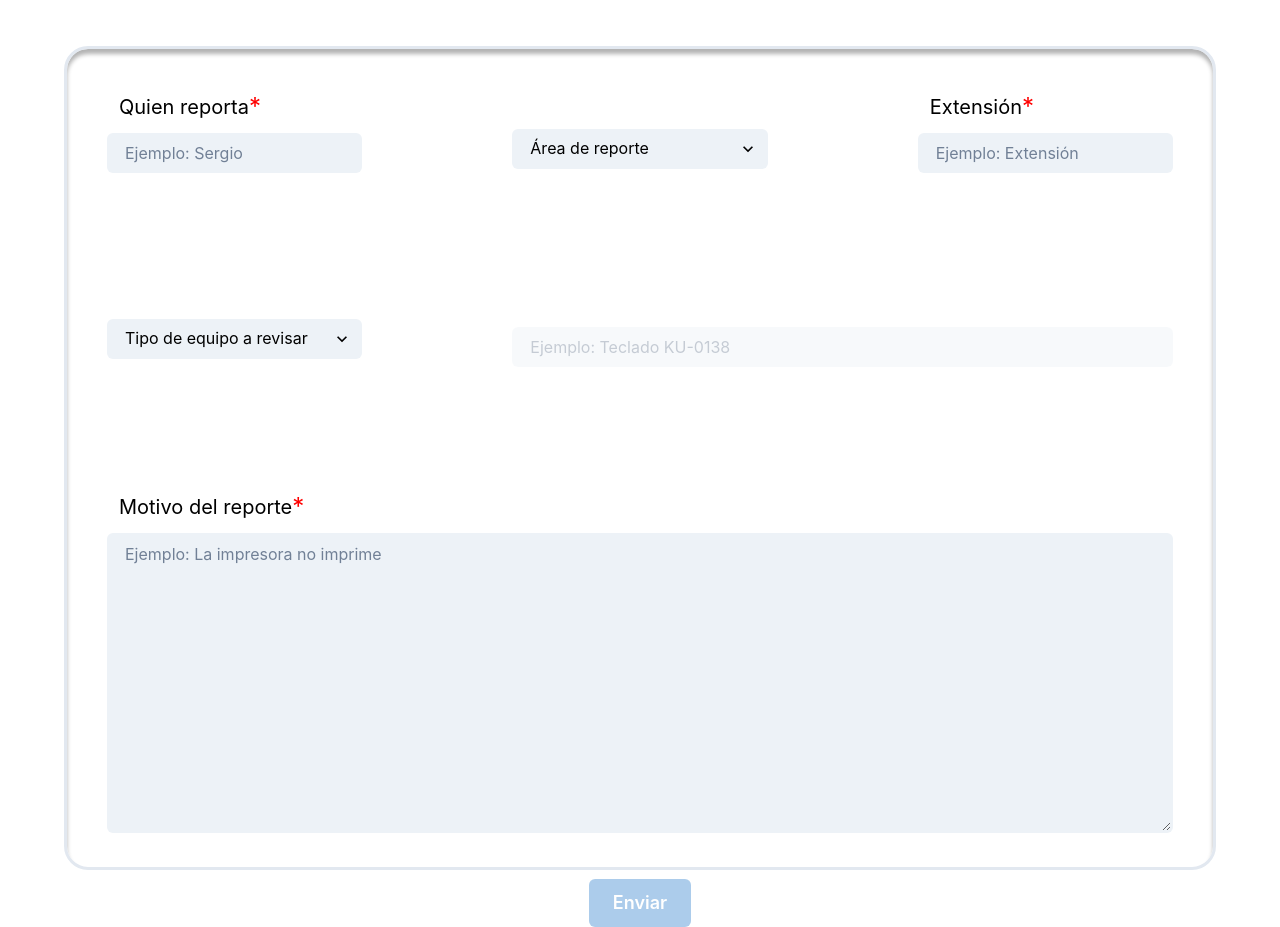
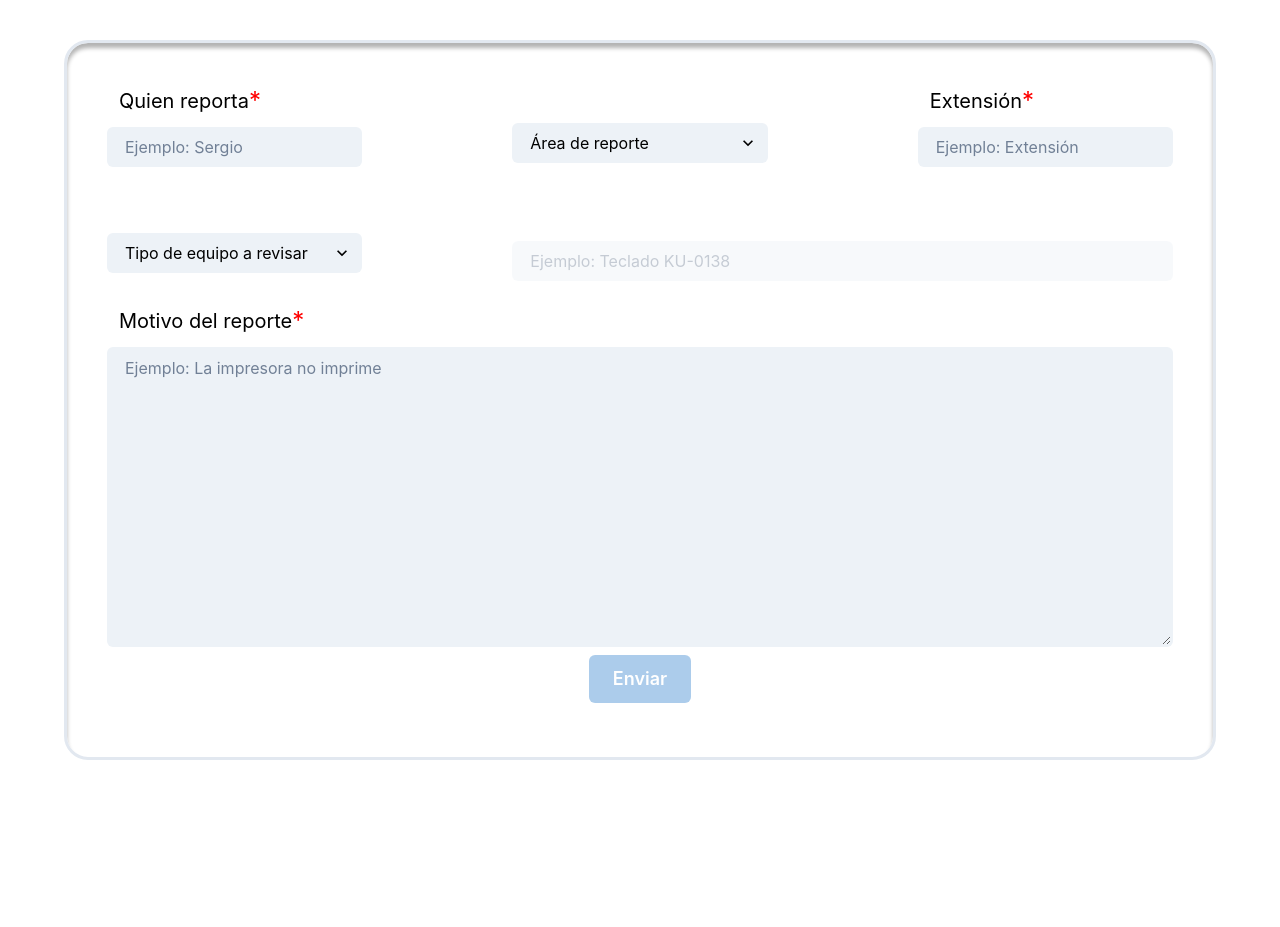
Before and after one commit to Kicho-Fops/Front-Hospital-del-Nino-morelense, a React (Vite) app: page / in a window 1280 px wide. After the commit the page ends 800 px from the top, so only its background shows below. Built offline with nearby package versions, Linux system fonts and the light colour scheme.

Commit message:
change button/box
change the position of the button and the box

```diff
--- a/src/ui/components/QuestionForm.jsx
+++ b/src/ui/components/QuestionForm.jsx
@@ -64,6 +64,10 @@ function QuestionForm() {
           description: "El reporte ha sido enviado correctamente.",
           duration: 5000, // Duración en milisegundos
           isClosable: true,
+          position: "top",
+          containerStyle: {
+            marginTop: "300px",  // Ajusta el margen superior con px
+          },
         });
       })
       .catch(() => {
@@ -73,6 +77,10 @@ function QuestionForm() {
           description: "El reporte ha tenido un error.",
           duration: 10000, // Duración en milisegundos
           isClosable: false,
+          position: "top",
+          containerStyle: {
+            marginTop: "300px",  // Ajusta el margen superior con px
+          },
         });
       });
 
@@ -211,7 +219,7 @@ function QuestionForm() {
             />
           </GridItem>
 
-          <GridItem w="100%" h="5" color={"black"} colSpan={{ base: 1, md: 1 }}>
+          <GridItem w="100%" h="5" color={"black"} colSpan={{ base: 1, md: 1 }} mt="-20">
             <Select
               placeholder="Tipo de equipo a revisar"
               variant="filled"
@@ -235,7 +243,7 @@ function QuestionForm() {
             </Select>
           </GridItem>
 
-          <GridItem w="100%" h="5" color={"black"} colSpan={{ base: 1, md: 2 }}>
+          <GridItem w="100%" h="5" color={"black"} colSpan={{ base: 1, md: 2 }} mt="-20">
             <Input
               placeholder="Ejemplo: Teclado KU-0138"
               variant="filled"
@@ -252,6 +260,7 @@ function QuestionForm() {
             h="10"
             color={"black"}
             colSpan={{ base: 1, md: 3 }}
+            mt="-40"
           >
             <Box display="flex" alignItems="center">
               <Text fontSize="xl" marginLeft={3}>
@@ -279,8 +288,8 @@ function QuestionForm() {
             colSpan={{ base: 1, md: 3 }}
             display="flex"
             justifyContent="center"
-            marginTop={{ base: 20, md: 200 }} // More margin on mobile to push it down
-            padding={{ base: 200, md: 0 }} // Add padding on mobile
+            marginTop={{ base: 20, md: 42 }} // More margin on mobile to push it down
+            padding={{ base: 20, md: 0 }} // Add padding on mobile
           >
             <Button
               colorScheme="blue"
```
